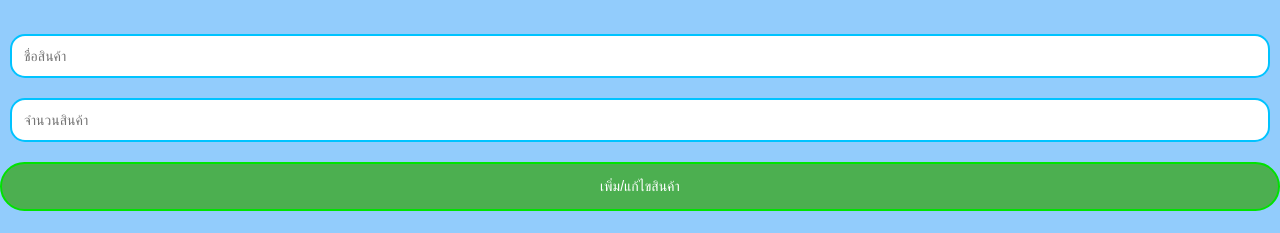
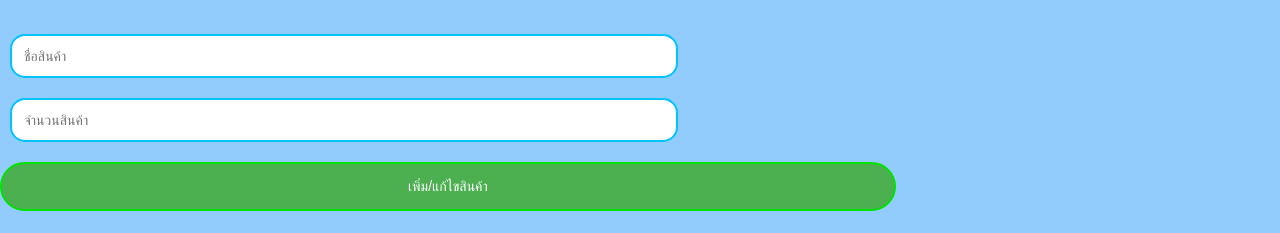
Before and after one commit to natthawutsingwan/Cckc.Stock, a plain HTML site: page index.html in a window 1280 px wide. Shown: the part 128-361 px from the top of the page. Drawn offline with Linux system fonts and the light colour scheme.

Commit message:
Update style.css

```diff
--- a/style.css
+++ b/style.css
@@ -39,17 +39,17 @@ form {
 input[type="text"], input[type="number"] {
     padding: 12px;
     margin: 10px ;
+    width: 50% ;
     border: 2px solid #00c3ff;
     border-radius: 15px;
     font-size: 16px;
-    width: 100% fit-content;
 }
 
 button {
     background-color: #4CAF50;
     color: white;
     margin-bottom: auto;
-    width: 100% fit-content;
+    width: 70% ;
     padding: 14px 200px;
     font-size: 16px;
     border: 2px solid #01e201;
```
